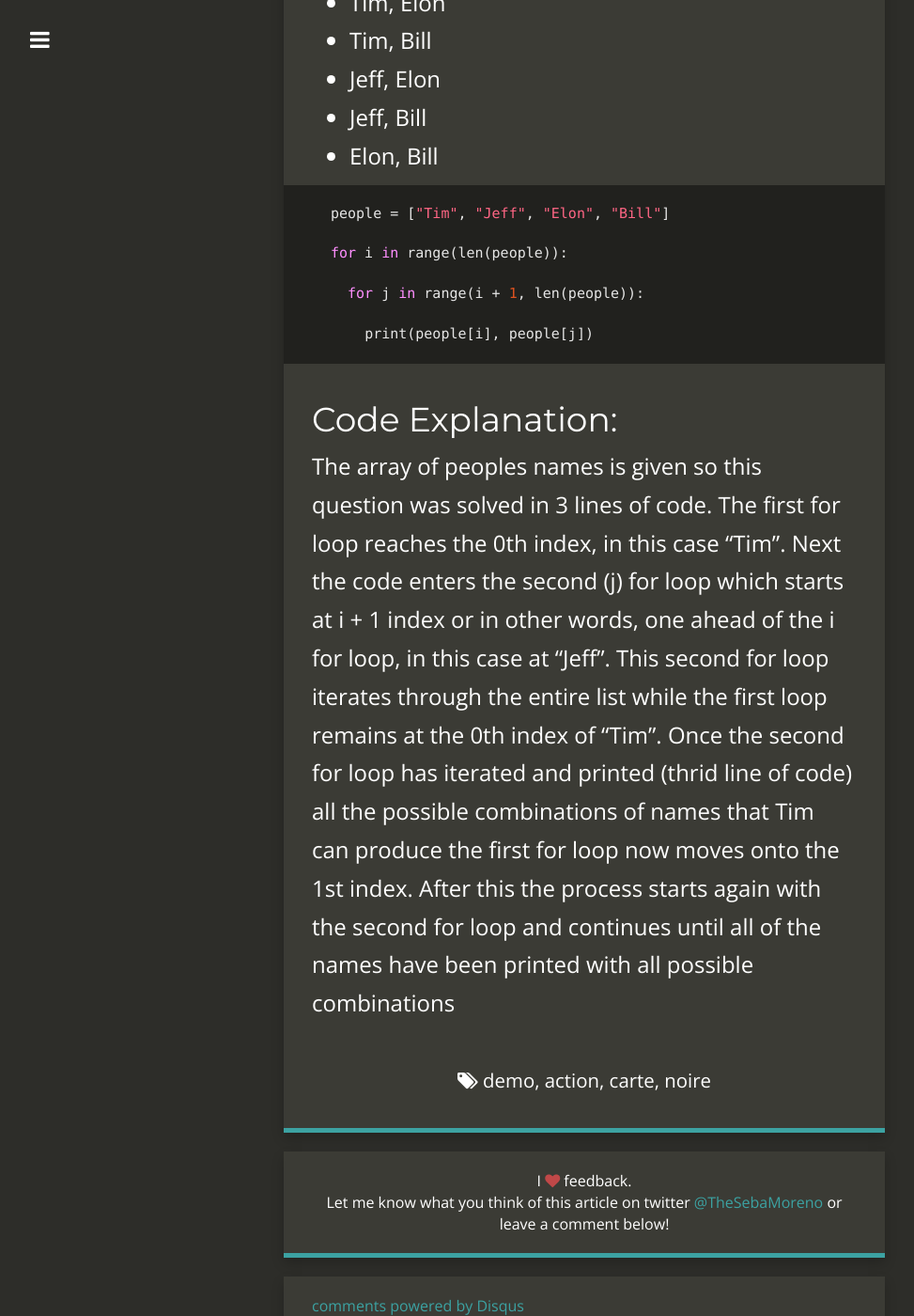
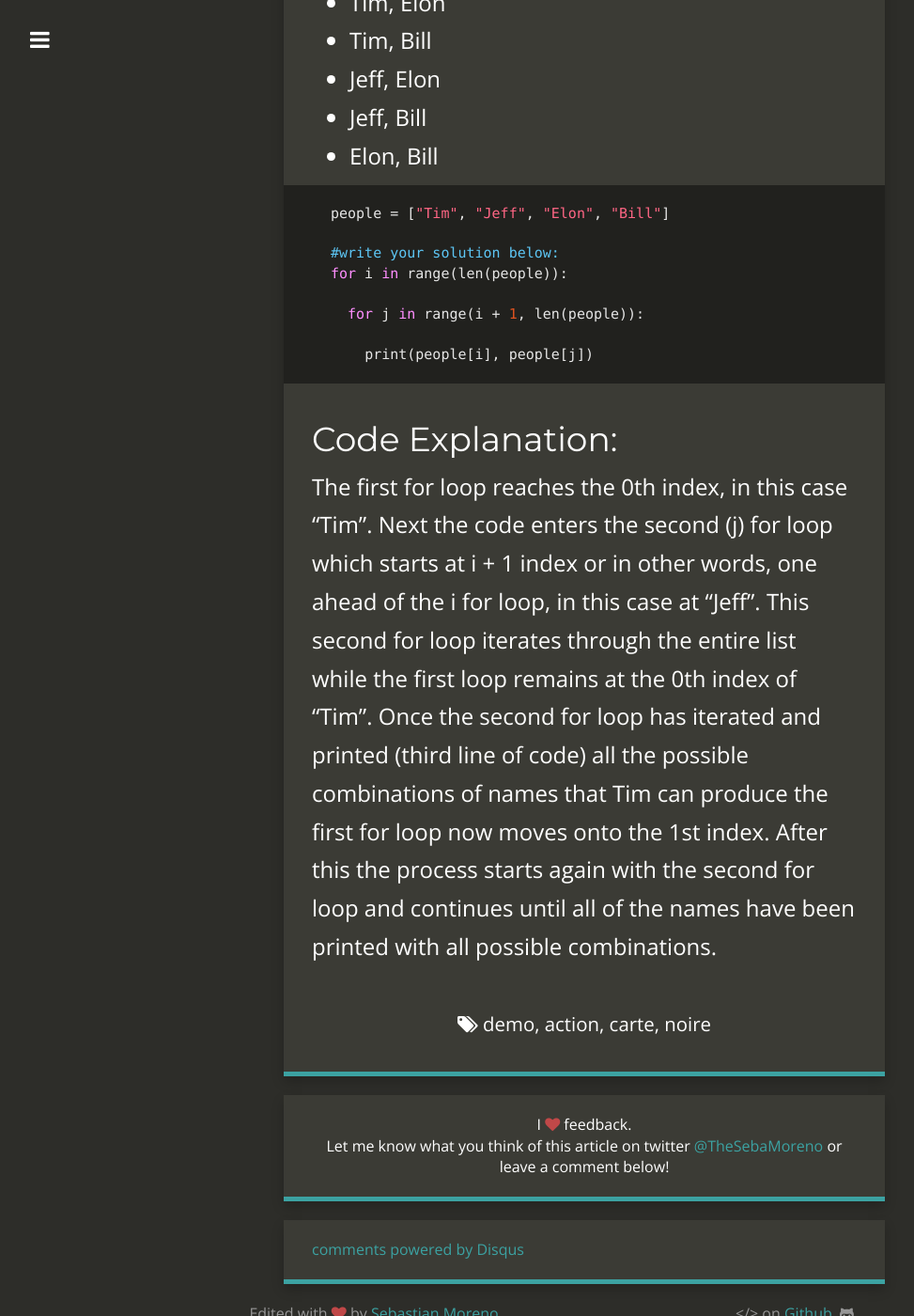
Before and after one commit to sebastian-exe/personal-website, a Jekyll site: the page built from _posts/2020-05-26-print-out-all-possible-pairs.md, in a window 1280 px wide and 1400 px high, scrolled down 690 px. Shown: the whole window at 94% size, without its empty margins (18-991 px from the left). Built offline with Jekyll 4.4.1, drawn with Linux system fonts in a browser that asks for light colours; nearby versions of some CDN libraries; comment, search, counter and statistics services are not loaded.

Commit message:
Update 2020-05-26-print-out-all-possible-pairs.md

```diff
--- a/_posts/2020-05-26-print-out-all-possible-pairs.md
+++ b/_posts/2020-05-26-print-out-all-possible-pairs.md
@@ -25,6 +25,7 @@ There is a list of people containing strings representing the names of some peop
 {% highlight ruby %}
 people = ["Tim", "Jeff", "Elon", "Bill"]
 
+#write your solution below:
 for i in range(len(people)):
 
   for j in range(i + 1, len(people)):
@@ -34,11 +35,10 @@ for i in range(len(people)):
 
 ## Code Explanation:
 
-The array of peoples names is given so this question was solved in 3 lines of code.
 The first for loop reaches the 0th index, in this case "Tim". Next the code enters the
 second (j) for loop which starts at i + 1 index or in other words, one ahead of the i for loop,
 in this case at "Jeff". This second for loop iterates through the entire list while the first loop
-remains at the 0th index of "Tim". Once the second for loop has iterated and printed (thrid line of code)
+remains at the 0th index of "Tim". Once the second for loop has iterated and printed (third line of code)
 all the possible combinations of names that Tim can produce the first for loop now moves onto the 1st index.
 After this the process starts again with the second for loop and continues until all of the names have been
-printed with all possible combinations
+printed with all possible combinations.
```
